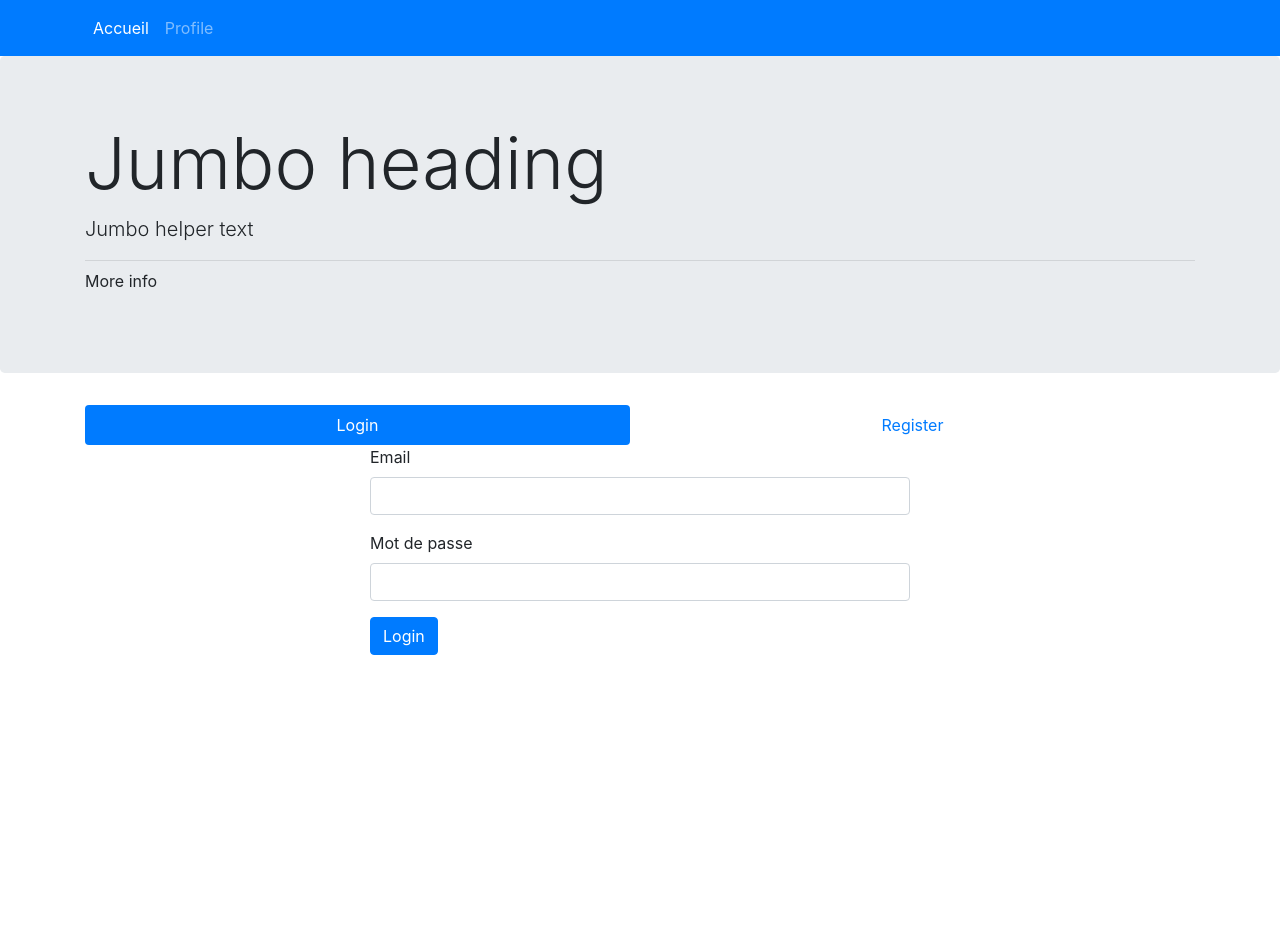
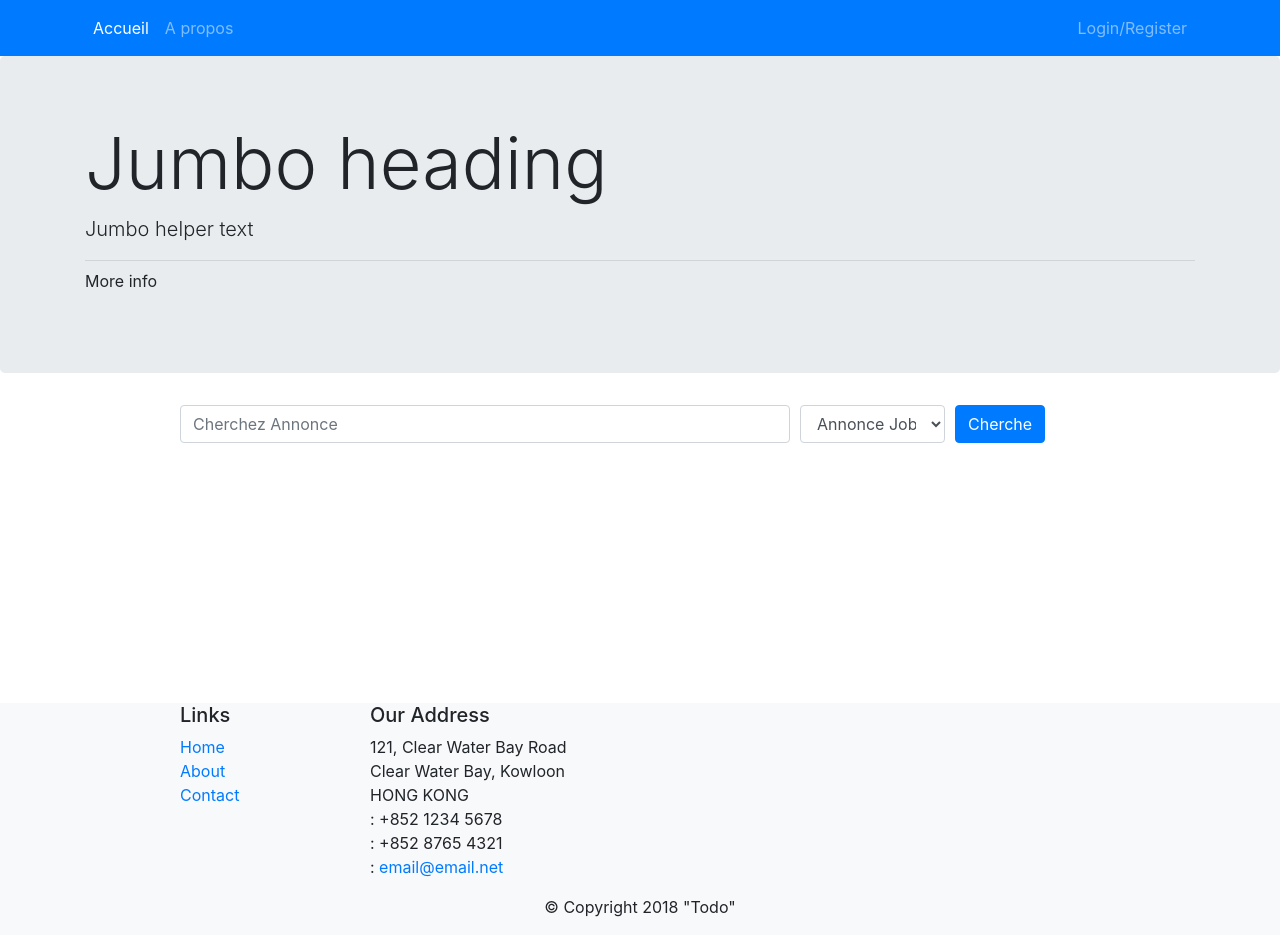
Before and after one commit to ilel777/job_se_project, a website: page index.html in a window 1280 px wide. Before the commit the page ends 800 px from the top, so only its background shows below. Drawn offline with nearby package versions, Linux system fonts and the light colour scheme.

```diff
--- a/index.html
+++ b/index.html
@@ -25,13 +25,19 @@
                         <a class="nav-link" href="#">Accueil<span class="sr-only">(current)</span></a>
                     </li>
                     <li class="nav-item">
-                        <a class="nav-link" href="#">Profile</a>
+                        <a class="nav-link" href="#">A propos</a>
+                    </li>
+                </ul>
+                <ul class="navbar-nav">
+                    <li class="nav-item">
+                        <a class="nav-link" href="./login.html">Login/Register</a>
                     </li>
                 </ul>
             </div>
         </div>
     </nav>
     <!-- navbar end -->
+
 
     <!-- header start -->
     <header>
@@ -47,99 +53,73 @@
     <!-- header end -->
 
     <!-- main content start -->
-    <div class="container">
-        <div class="row">
-            <div class="col-12">
-                <!-- tablist start -->
-                <ul class="nav nav-pills nav-fill" id="myTab" role="tablist">
-                    <li class="nav-item">
-                        <a class="nav-link active" href="#login" role="tab" aria-selected="true">Login</a>
-                    </li>
-                    <li class="nav-item">
-                        <a class="nav-link" href="#register" role="tab" aria-selected="false">Register</a>
-                    </li>
-                </ul>
-                <!-- tablist end -->
-            </div>
-        </div>
+    <div class="container mb-5" style="min-height: 250px">
+
         <div class="row justify-content-center">
-            <div class="col-md-6 ">
-                <!-- tabs content start -->
-                <div class="tab-content">
-                    <!-- login tab start -->
-                    <div class="tab-pane fade active show" id="login" role="tabpanel">
-                        <form>
-                            <div class="form-group">
-                                <label for="login_email">Email</label>
-                                <input type="email" name="login_email" id="login_email" class="form-control"
-                                    placeholder="" aria-describedby="helpId">
-                                <small id="helpId" class="text-muted"></small>
-                            </div>
-                            <div class="form-group">
-                                <label for="login_password">Mot de passe</label>
-                                <input type="password" name="login_password" id="login_password" class="form-control"
-                                    placeholder="" aria-describedby="helpId">
-                                <small id="helpId" class="text-muted"></small>
-                            </div>
-                            <button type="submit" class="btn btn-primary">Login</button>
-                        </form>
+            <div class="col-md-10">
+                <form class="form-row">
+                    <div class="form-group justify-content-between col-md-8">
+                        <input type="password" name="search" id="search" class="form-control" placeholder="Cherchez Annonce" aria-describedby="helpId">
                     </div>
-                    <!-- login tab end -->
-                    <!-- register tab start -->
-                    <div class="tab-pane fade" id="register" role="tabpanel">
-                        <form>
-                            <div class="form-group">
-                                <label for="prenom">Prenom</label>
-                                <input type="text" name="prenom" id="prenom" class="form-control" placeholder=""
-                                    aria-describedby="helpId">
-                                <small id="helpId" class="text-muted"></small>
-                            </div>
-                            <div class="form-group">
-                                <label for="nom">Nom</label>
-                                <input type="text" name="nom" id="nom" class="form-control" placeholder=""
-                                    aria-describedby="helpId">
-                                <small id="helpId" class="text-muted"></small>
-                            </div>
-                            <div class="form-group">
-                                <label for="register_email">Email</label>
-                                <input type="email" name="register_email" id="register_email" class="form-control"
-                                    placeholder="" aria-describedby="helpId">
-                                <small id="helpId" class="text-muted"></small>
-                            </div>
-                            <div class="form-group">
-                                <label for="register_password">Mot de passe</label>
-                                <input type="password" name="register_password" id="register_password"
-                                    class="form-control" placeholder="" aria-describedby="helpId">
-                                <small id="helpId" class="text-muted"></small>
-                            </div>
-                            <div class="form-group">
-                                <label for="password_confirmation">Confirmation Mot de passe</label>
-                                <input type="password" name="password_confirmation" id="password_confirmation"
-                                    class="form-control" placeholder="" aria-describedby="helpId">
-                                <small id="helpId" class="text-muted"></small>
-                            </div>
-                            <div class="form-group">
-                              <label for="acount_type">Type de compte</label>
-                              <select class="form-control" name="acount_type" id="acount_type">
-                                <option>condidat job, stage ou freelancer</option>
-                                <option>recruteur (societe)</option>
-                              </select>
-                            </div>
-                            <button type="submit" class="btn btn-success">Register</button>
-                        </form>
+                    <div class="form-group col-2">
+                        <div class="form-group">
+                          <select class="form-control" name="anonce_type" id="">
+                            <option>Annonce Job</option>
+                            <option>Annonce Stage</option>
+                            <option>Offre Freelance</option>
+                          </select>
+                        </div>
                     </div>
-                    <!-- register tab end -->
-                </div>
-                <!-- tabs content end -->
+                    <div class="form-group col-2">
+                        <button type="submit" class="btn btn-primary">Cherche</button>
+                    </div>
+                </form>
             </div>
         </div>
     </div>
     <!-- main content end -->
 
     <!-- footer start -->
-    <footer>
-
-    </footer>
+    <footer class="footer bg-light">
+            <div class="container">
+              <div class="row">
+                <div class="col-4 offset-1 col-sm-2">
+                  <h5>Links</h5>
+                  <ul class="list-unstyled">
+                    <li><a href="#">Home</a></li>
+                    <li><a href="./aboutus.html">About</a></li>
+                    <li><a href="#">Contact</a></li>
+                  </ul>
+                </div>
+                <div class="col-7 col-sm-5">
+                  <h5>Our Address</h5>
+                  <address>
+                121, Clear Water Bay Road<br>
+                Clear Water Bay, Kowloon<br>
+                HONG KONG<br>
+                <i class="fa fa-phone fa-lg"></i>: +852 1234 5678<br>
+                <i class="fa fa-fax fa-lg"></i>: +852 8765 4321<br>
+                <i class="fa fa-envelope fa-lg"></i>: <a href="mailto:confusion@food.net">email@email.net</a>
+              </address>
+                </div>
+                <div class="col-12 col-sm-4 align-self-center">
+                  <div class="text-center">
+                <a class="btn btn-social-icon btn-google" href="http://google.com/+"><i class="fa fa-google-plus fa-lg"></i></a>
+                    <a class="btn btn-social-icon btn-facebook" href="http://www.facebook.com/profile.php?id="><i class="fa fa-facebook fa-lg"></i></a>
+                    <a class="btn btn-social-icon btn-linkedin" href="http://www.linkedin.com/in/"><i class="fa fa-linkedin fa-lg"></i></a>
+                    <a class="btn btn-social-icon btn-twitter" href="http://twitter.com/"><i class="fa fa-twitter fa-lg"></i></a>
+                    <a class="btn btn-social-icon btn-google" href="http://youtube.com/"><i class="fa fa-youtube fa-lg"></i></a>
+                <a class="btn btn-social-icon" href="mailto:"><i class="fa fa-envelope fa-lg"></i></a>
+                  </div>
+                </div>
+              </div>
+              <div class="row justify-content-center">
+                <div class="col-auto">
+                  <p>© Copyright 2018 "Todo"</p>
+                </div>
+              </div>
+            </div>
+          </footer>
     <!-- footer end -->
 
     <!-- Optional JavaScript -->
```
Also changed, not shown: login.html (added, +206 -0 lines).
